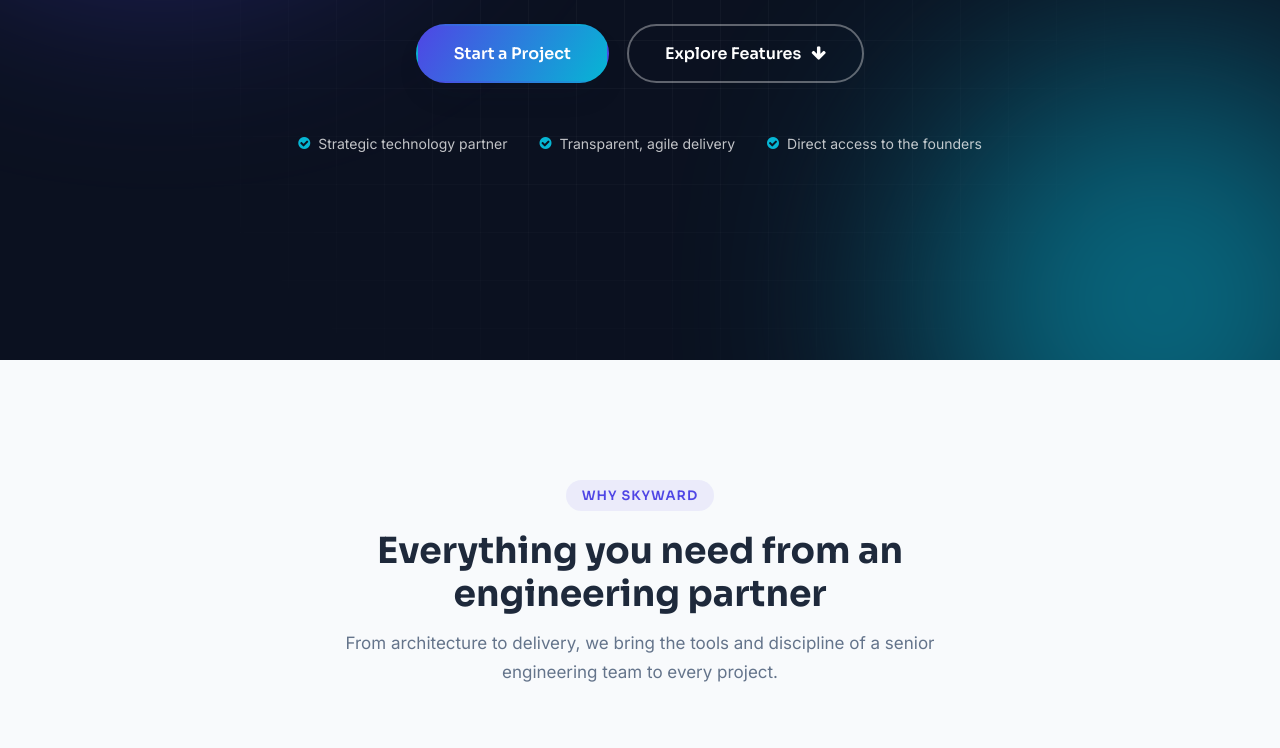
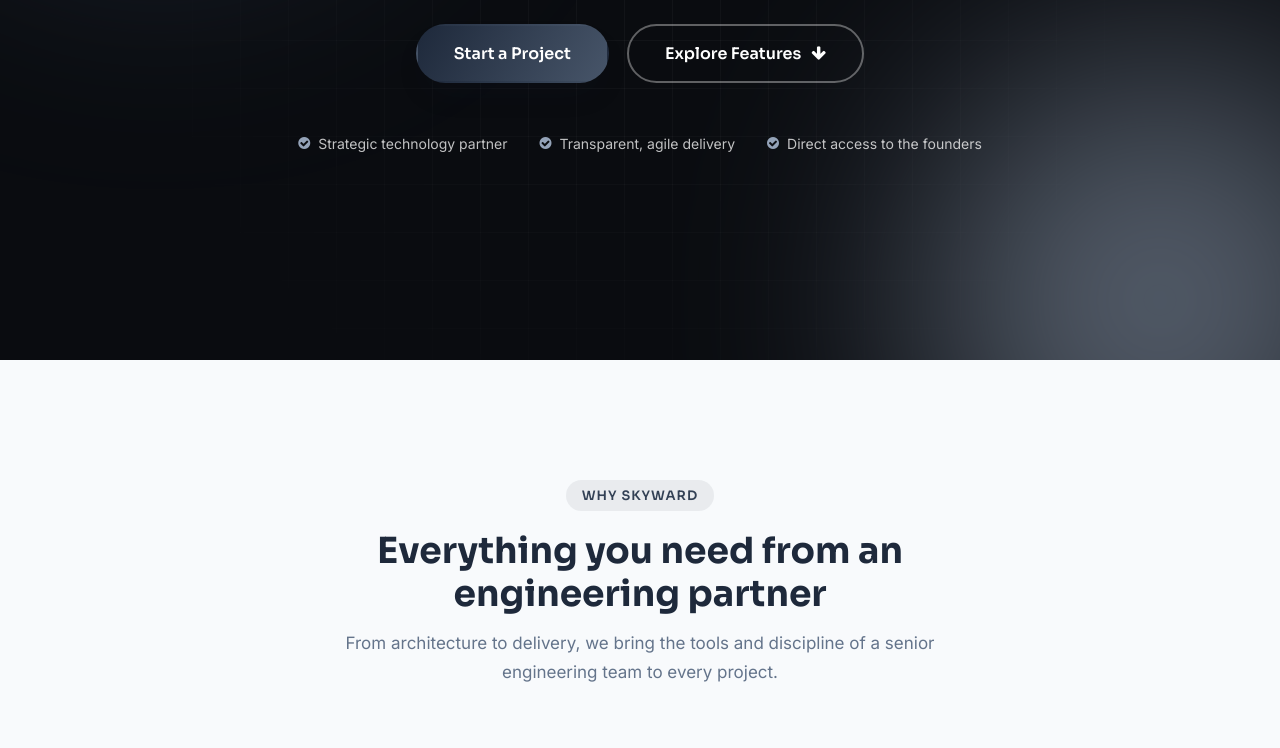
Before and after one commit to skyward-tech/skyward-technologies-page, an Astro site: page / in a window 1280 px wide. Shown: the part 440-1188 px from the top of the page. Built offline with nearby package versions, Linux system fonts and the light colour scheme; Astro itself is replaced by a stand-in of ours.

Commit message:
style: update color palette and gradients for improved branding

```diff
--- a/src/styles/global.css
+++ b/src/styles/global.css
@@ -2,13 +2,19 @@
    Skyward Technologies — Design System
    ========================================================= */
 :root {
-  --color-primary: #4f46e5;
-  --color-primary-dark: #3730a3;
-  --color-accent: #06b6d4;
-  --gradient-brand: linear-gradient(120deg, #4f46e5 0%, #06b6d4 100%);
+  --color-primary: #334155;
+  --color-primary-dark: #1e293b;
+  --color-accent: #94a3b8;
+  --gradient-brand: linear-gradient(120deg, #1e293b 0%, #475569 100%);
+  --gradient-shine: linear-gradient(
+    120deg,
+    #94a3b8 0%,
+    #e2e8f0 50%,
+    #94a3b8 100%
+  );
   --color-bg: #ffffff;
   --color-bg-alt: #f8fafc;
-  --color-bg-dark: #0b1120;
+  --color-bg-dark: #0a0c10;
   --color-bg-dark-alt: #111827;
   --color-text: #1e293b;
   --color-text-muted: #64748b;
@@ -124,7 +130,7 @@
   letter-spacing: 0.08em;
   text-transform: uppercase;
   color: var(--color-primary);
-  background: rgba(79, 70, 229, 0.08);
+  background: rgba(51, 65, 85, 0.08);
   padding: 7px 16px;
   border-radius: var(--radius-full);
   margin-bottom: 18px;
@@ -486,7 +492,7 @@
   font-size: 24px;
   font-weight: 500;
   margin-top: 16px;
-  background: var(--gradient-brand);
+  background: var(--gradient-shine);
   -webkit-background-clip: text;
   background-clip: text;
   color: transparent;
@@ -663,7 +669,7 @@
   letter-spacing: 0.08em;
   text-transform: uppercase;
   color: var(--color-primary);
-  background: rgba(79, 70, 229, 0.08);
+  background: rgba(51, 65, 85, 0.08);
   padding: 7px 16px;
   border-radius: var(--radius-full);
   margin-bottom: 18px;
@@ -1119,7 +1125,7 @@
   outline: none;
   border-color: var(--color-primary);
   background: #fff;
-  box-shadow: 0 0 0 4px rgba(79, 70, 229, 0.12);
+  box-shadow: 0 0 0 4px rgba(51, 65, 85, 0.12);
 }
 
 .form-control::placeholder {
```
